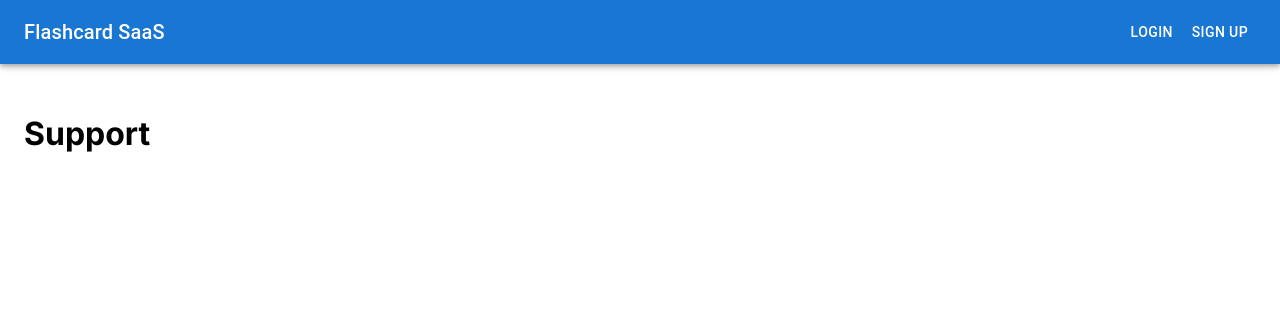
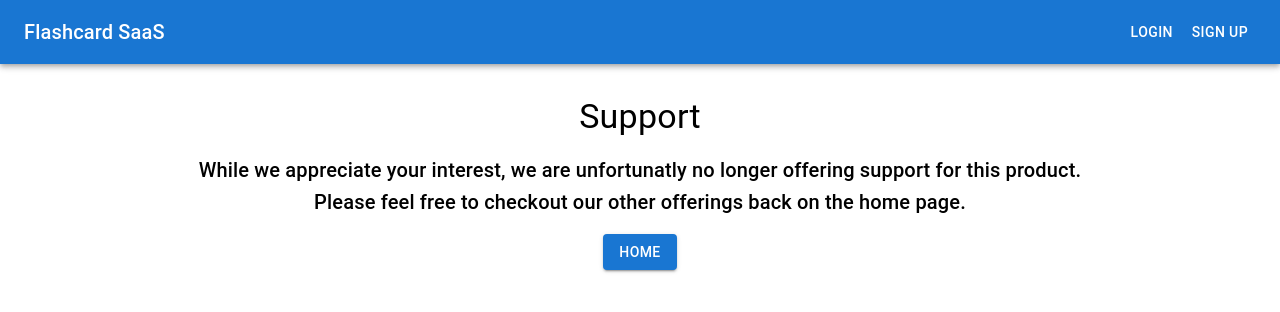
Before and after one commit to kjunghoan/flashcard-saas, a Next.js app: page /support in a window 1280 px wide. Shown: the top 312 px of the page. Built offline with nearby package versions, Linux system fonts and the light colour scheme; no server answers.

Commit message:
Completed Support page

```diff
--- a/app/support/page.tsx
+++ b/app/support/page.tsx
@@ -1,7 +1,28 @@
+'use client';
+import { Box, Button, Typography } from "@mui/material";
+import { useRouter } from "next/navigation";
+
 const Support: React.FC = () => {
+  const router = useRouter();
   return (
-    <div id="support" data-testid="support" style={{ paddingTop: "50px" }}>
-      <h1>Support</h1>
+    <div id="support" data-testid="support" style={{ paddingTop: "2rem", textAlign:"center" }}>
+      <Typography variant="h4">Support</Typography>
+      <Box sx={{ padding: 2, flexGrow: 2, textAlign: 'center' }}>
+      <Typography
+      variant="h6"
+      >
+        While we appreciate your interest, we are unfortunatly no longer
+        offering support for this product.
+      </Typography>
+      <Typography variant="h6">
+        Please feel free to checkout our other offerings back on the home page.
+      </Typography>
+      <Button
+        onClick={() => router.push("/")}
+        variant="contained"
+        sx={{ marginTop: 2 }}
+      >Home</Button>
+      </Box>
     </div>
   );
 };
--- a/components/FeatureSection.tsx
+++ b/components/FeatureSection.tsx
@@ -14,6 +14,10 @@ const FeatureSection = () => {
       title: "Study Flashcards From Anywhere",
       description: "Study your flashcards from anywhere on any device",
     },
+    {
+      title: "Easy To Use",
+      description: "Our app is easy to use and intuitive",
+    }
   ];
   return (
     <Box sx={{ padding: 2, flexGrow: 2, textAlign: 'center' }}>
```
